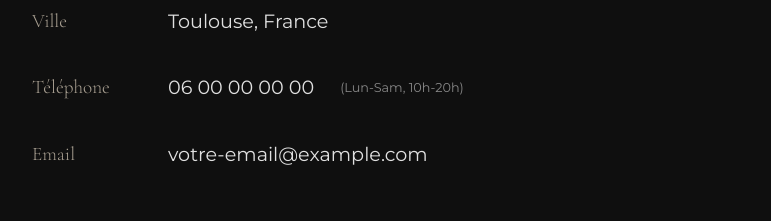
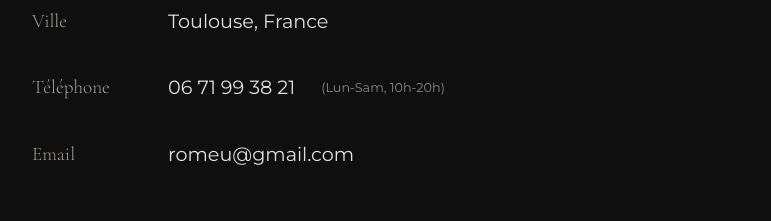
Before and after one commit to kasisarchives/kasisarchives.github.io, a plain HTML site: page index.html in a window 1280 px wide. Shown: the part 2706-2927 px from the top of the page, without its empty margins (96-867 px from the left). Drawn offline with nearby package versions, Linux system fonts and the light colour scheme.

Commit message:
Update contact information in index.html

```diff
--- a/index.html
+++ b/index.html
@@ -415,13 +415,13 @@
 
             <div class="contact-item">
                 <span class="contact-label">Téléphone</span>
-                <a href="tel:+33600000000">06 00 00 00 00</a>
+                <a href="tel:+33671993821">06 71 99 38 21</a>
                 <span style="font-size: 0.8rem; color: var(--text-muted); margin-left: 10px;">(Lun-Sam, 10h-20h)</span>
             </div>
 
             <div class="contact-item">
                 <span class="contact-label">Email</span>
-                <a href="mailto:votre-email@example.com">votre-email@example.com</a>
+                <a href="mailto:romeu@gmail.com">romeu@gmail.com</a>
             </div>
 
         </div>
```
